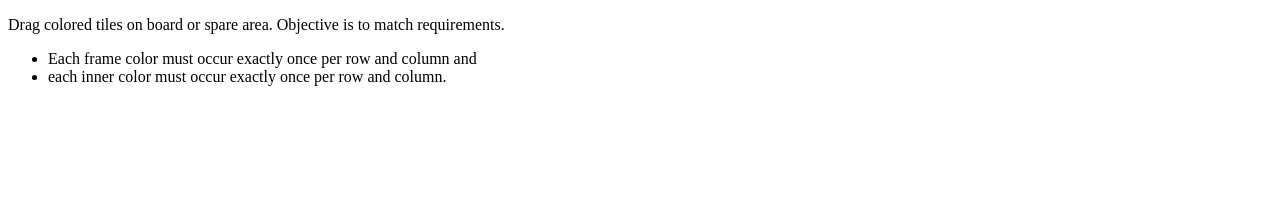
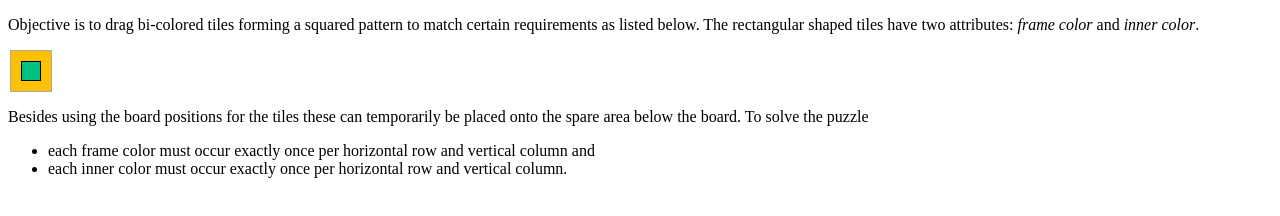
Before and after one commit to OMerkel/eulersquare, a plain HTML site: page src/rules.html in a window 1280 px wide. Drawn offline with Linux system fonts and the light colour scheme.

Commit message:
Few additions in rules.html

```diff
--- a/src/css/content.css
+++ b/src/css/content.css
@@ -4,4 +4,8 @@ figure { padding: 5px; margin: 0px; float: left; border: 1px solid #cccccc; bord
 figure img { border-radius: 7px 7px 0 0; }
 figure figcaption { padding: 2px 4px 2px 4px; background-color: #636363; color: #cccccc;
   font-style: italic; border-radius: 0 0 7px 7px; width: 248px; }
-td { border:1px solid #888888; border-radius: 9px; padding:15px;}
+td { border:1px solid #888888; border-radius: 9px; padding:15px; }
+#frame { width: 40px; height: 40px; padding: 0px; margin: 2px;
+  border: 1px solid #aaaaaa; background: #ffc000; }
+#inner {width: 18px; height: 18px; padding: 0px; margin: 10px;
+  border:1px solid #000000; background: #00c080; }
--- a/src/rules.html
+++ b/src/rules.html
@@ -65,10 +65,20 @@
 <title>Leonhard Euler's Magic Square - Rules</title>
 </head>
 <body>
-<p>Drag colored tiles on board or spare area. Objective is to match requirements.
+<p>Objective is to drag bi-colored tiles forming a squared pattern to match
+certain requirements as listed below. The rectangular shaped tiles have
+two attributes: <i>frame color</i> and <i>inner color</i>.</p>
+<div id="frame">
+<div id="inner">
+</div>
+</div>
+<p>Besides using the board positions for the tiles these can temporarily
+be placed onto the spare area below the board. To solve the puzzle
 <ul>
- <li>Each frame color must occur exactly once per row and column and</li>
- <li>each inner color must occur exactly once per row and column.</li>
+  <li>each frame color must occur exactly once per horizontal row and
+  vertical column and</li>
+  <li>each inner color must occur exactly once per horizontal row and
+  vertical column.</li>
 </ul>
 </p>
 </body>
```
